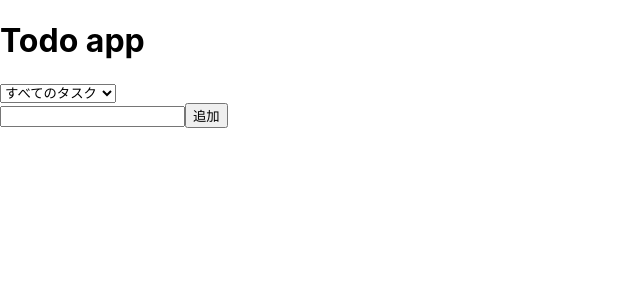
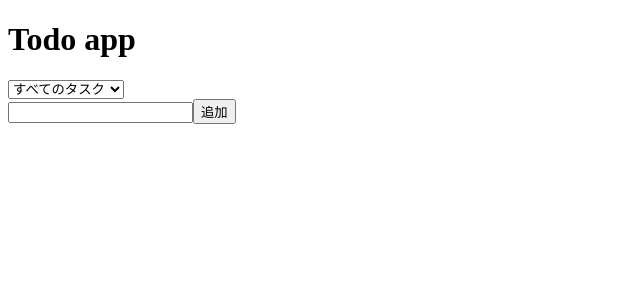
Before and after one commit to kinjo1130/React-todo-app, a React (Vite) app: page / in a window 1280 px wide. Shown: the top 300 px of the page, without its empty margins (0-640 px from the left). Built offline with nearby package versions, Linux system fonts and the light colour scheme.

Commit message:
fix:いらないコードを削除した

```diff
--- a/src/App.tsx
+++ b/src/App.tsx
@@ -136,7 +136,7 @@ export function App() {
             />
             <input
               type="text"
-              disabled={todo.checked || todo.checked}
+              disabled={todo.checked}
               value={todo.value}
               onChange={(e) => {
                 editTodo(todo.id, e.target.value)
--- a/src/index.css
+++ b/src/index.css
@@ -1,4 +1,4 @@
-body {
+/* body {
   margin: 0;
   font-family: -apple-system, BlinkMacSystemFont, 'Segoe UI', 'Roboto', 'Oxygen',
     'Ubuntu', 'Cantarell', 'Fira Sans', 'Droid Sans', 'Helvetica Neue',
@@ -10,4 +10,4 @@ body {
 code {
   font-family: source-code-pro, Menlo, Monaco, Consolas, 'Courier New',
     monospace;
-}
+} */
```
